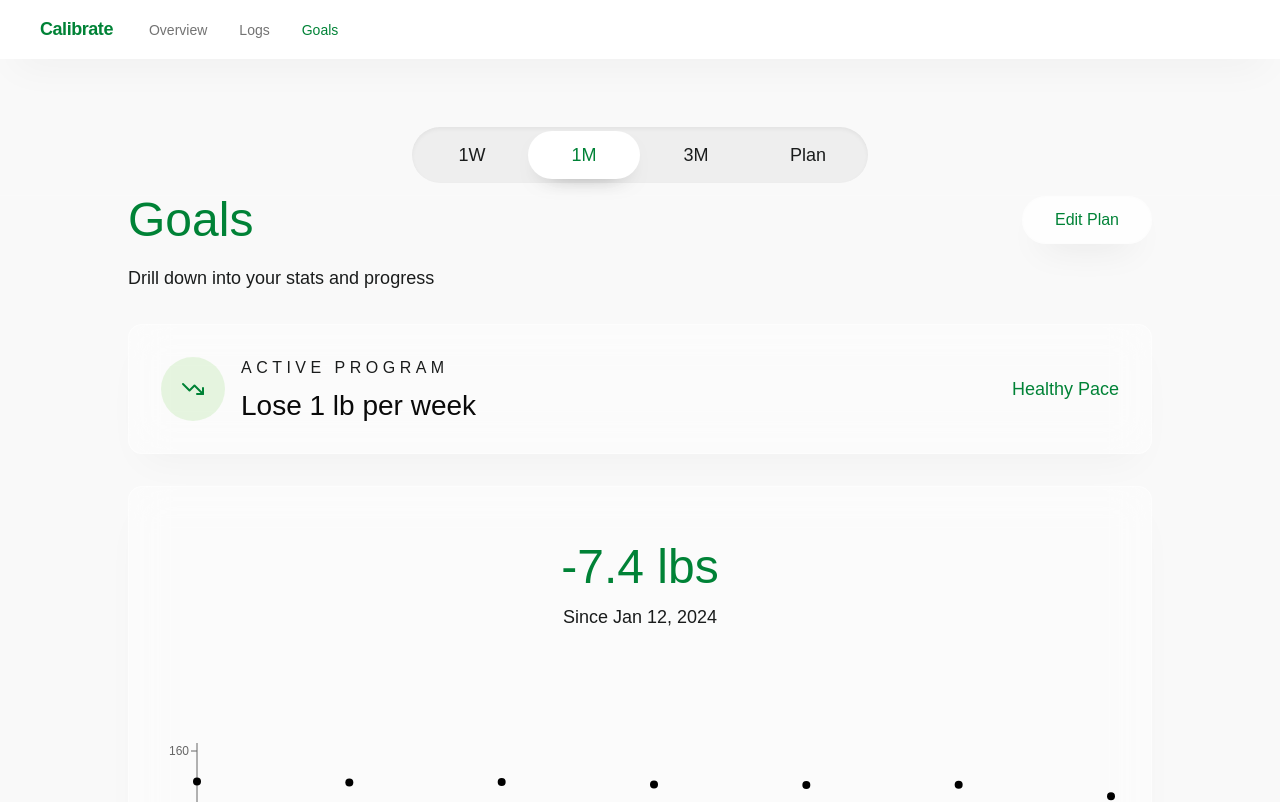
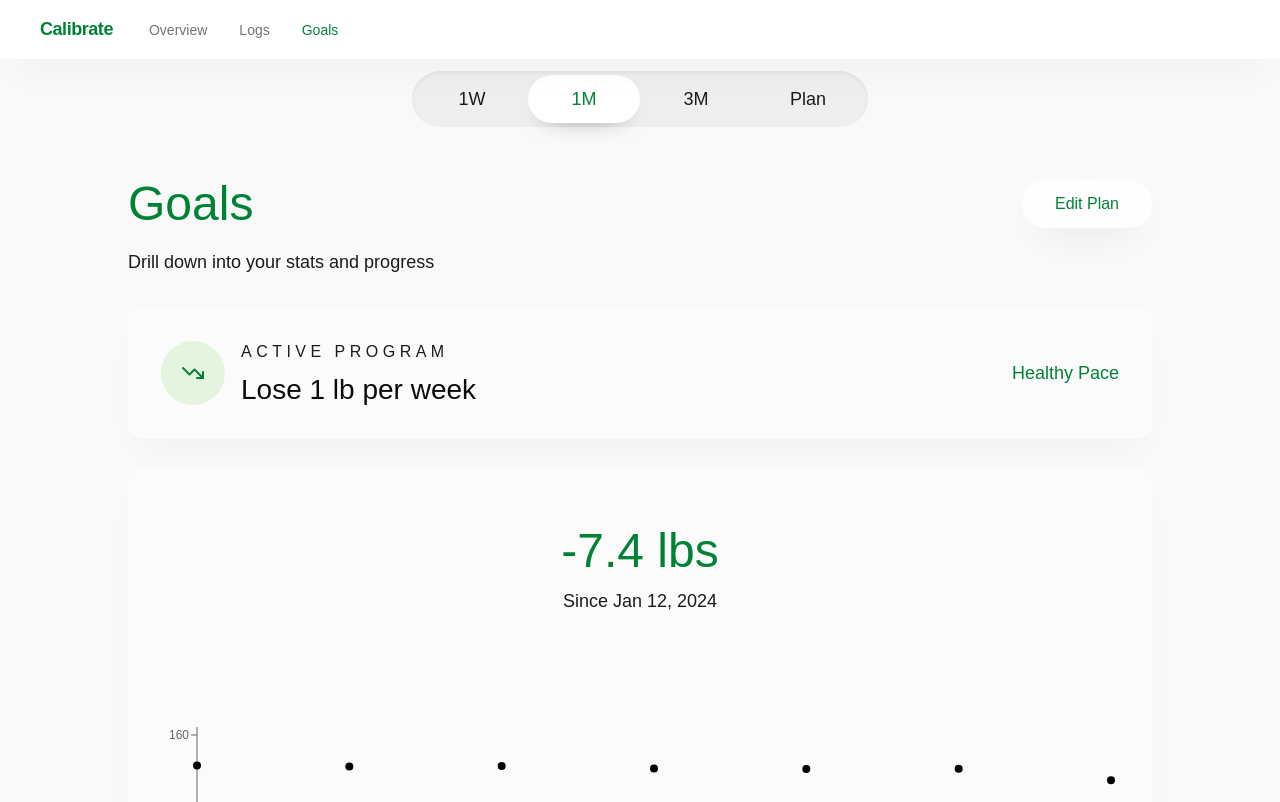
Before and after one commit to dereksleung/calibrate-frontend, a React (Vite) app: page /goals in a window 1280 px wide. Shown: the top 802 px of the page. Built offline with nearby package versions, Linux system fonts and the light colour scheme.

Commit message:
fix: fix sticky tab bar header height

```diff
--- a/src/pages/goals/Goals.tsx
+++ b/src/pages/goals/Goals.tsx
@@ -63,7 +63,7 @@ export function Goals() {
   const [activeTab, setActiveTab] = useState<GoalTab>("1M");
 
   return (
-    <main className="min-h-screen bg-surface px-4 pb-12 pt-10 antialiased md:px-10 md:pb-20 md:pt-14">
+    <main className="min-h-screen bg-surface px-4 pb-12 pt-0 antialiased md:px-10 md:pb-20">
       <div
         className="sticky top-14 z-20 -mx-4 border-b border-white/25 bg-surface/90 px-4 py-3 backdrop-blur-md md:-mx-10 md:px-10"
       >
@@ -94,7 +94,7 @@ export function Goals() {
         </div>
       </div>
 
-      <div className="mx-auto flex w-full max-w-[64rem] flex-col gap-8">
+      <div className="mx-auto flex w-full max-w-[64rem] flex-col gap-8 pt-8 md:pt-10">
         <header className="flex self-stretch flex-col gap-5">
           <div className="flex self-stretch justify-between">
             <h1 className="font-heading text-[2.5rem] font-light leading-none text-primary md:text-[3rem]">
```
